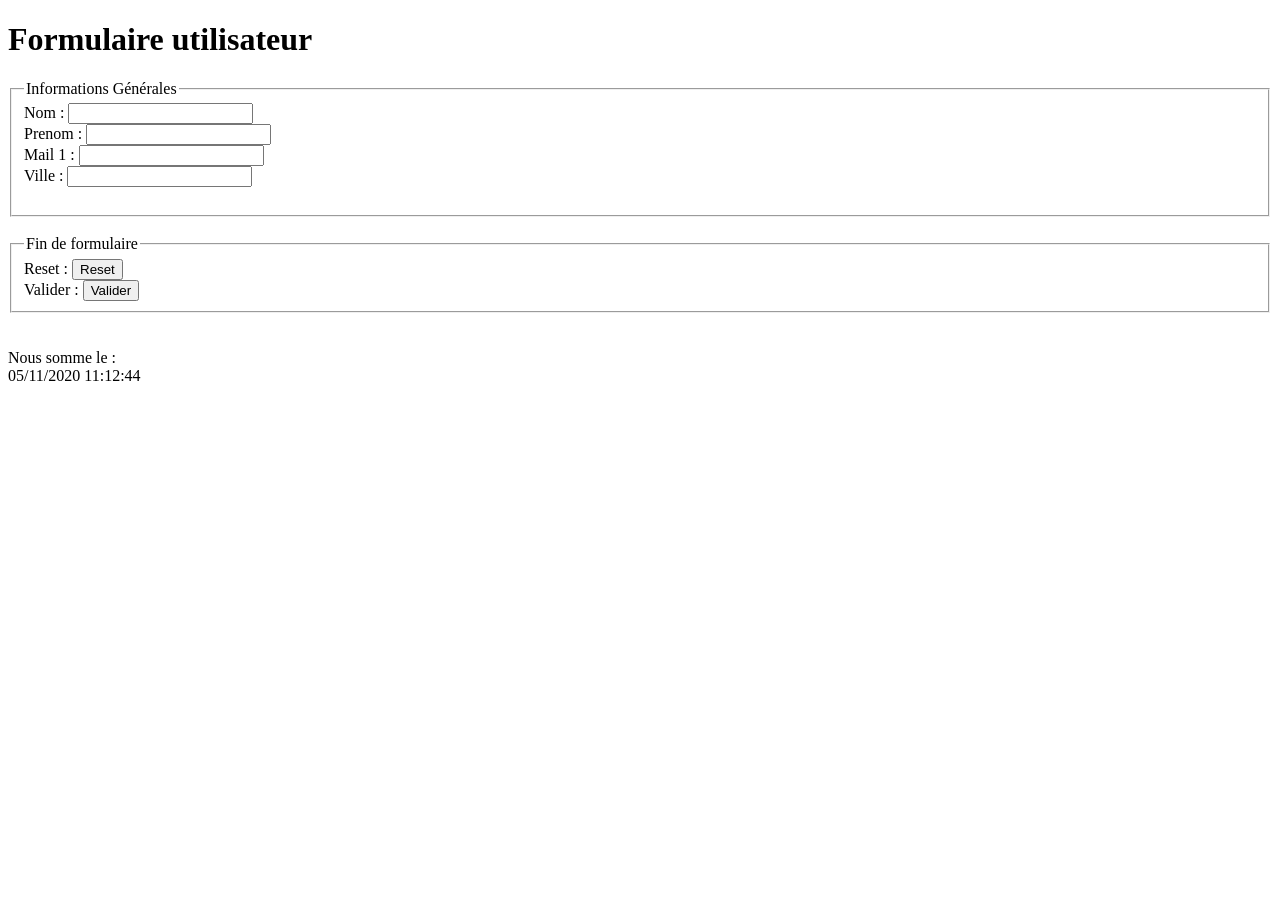
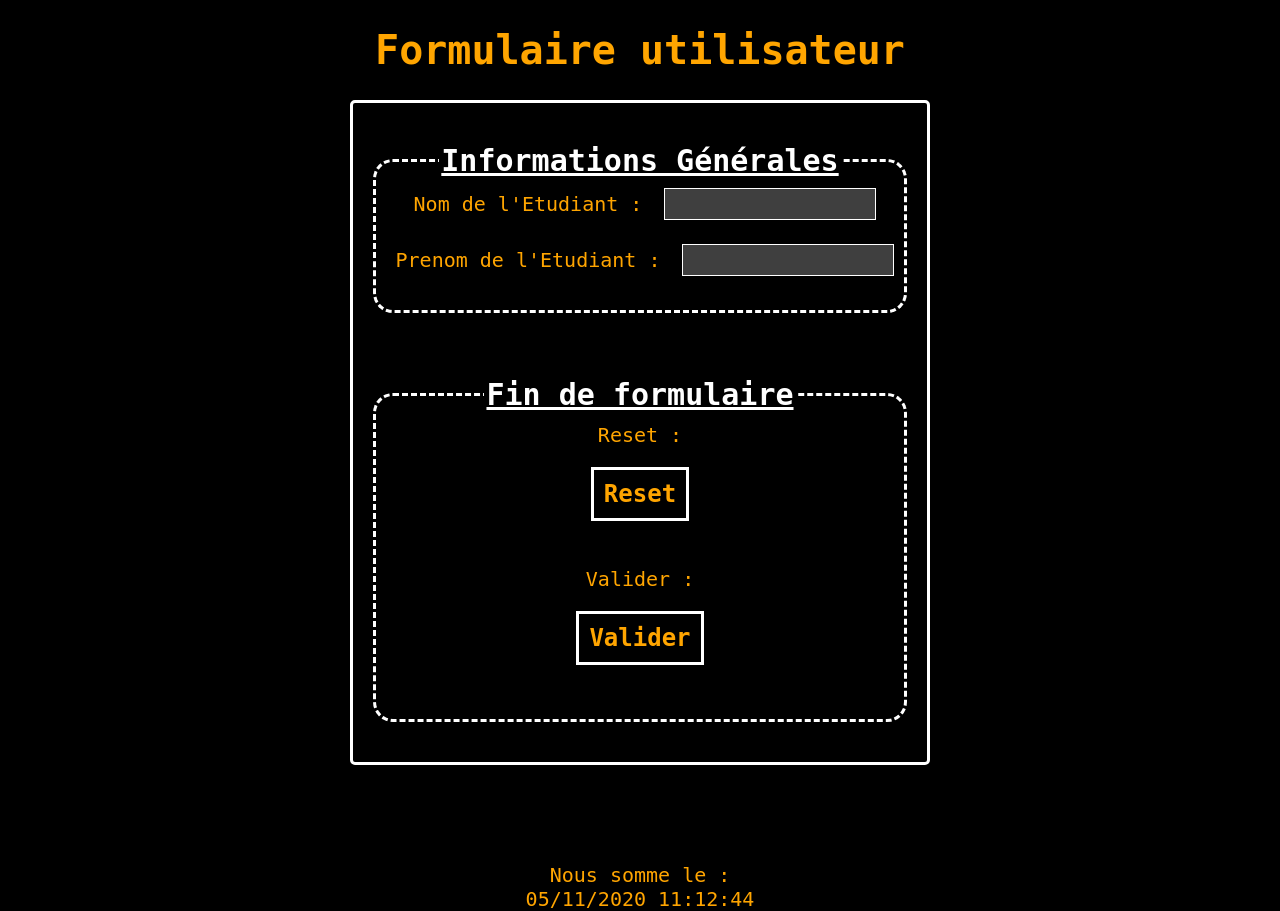
Before and after one commit to LucCornu1/DB_School_POO, a PHP site: page /PHP/Etudiant.PHP in a window 1280 px wide. Before the commit the page ends 381 px from the top, so only its background shows below. Run offline with PHP 8.4, Linux system fonts and the light colour scheme; data that the repository does not hold is empty.

Commit message:
Etudiant - PHP

```diff
--- a/CSS/ExamenBlanc_2019.CSS
+++ b/CSS/ExamenBlanc_2019.CSS
@@ -95,7 +95,7 @@ a:active {
 
 .box{
 	border: solid;
-	background-color: #E3560F;
+	background-color: #42507D;
 	width: 100%;
 	min-height: 50px;
 }
@@ -106,9 +106,9 @@ a:active {
 
 .form{
 	border: solid;
-	border-color: #BE6BE7;
+	border-color: #E3680F;
 
-	background-color: #BE6BE7;
+	background-color: #E3680F;
 	border-radius: 5%;
 	margin: auto;
 }
--- /dev/null
+++ b/CSS/LUCAS_style.CSS
@@ -0,0 +1,220 @@
+body
+{
+	background-color: black;
+	text-align: center;
+	font-family: monospace;
+	margin: 0;
+  font-size: 20px;
+  color: orange;
+}
+header{
+	background: radial-gradient(circle, rgba(0,0,0,1) 0%, rgba(217,124,47,1) 50%, rgba(0,0,0,1) 100%);
+	height: 100px;
+	font-size:36px;
+	padding: 20px;
+	margin-bottom: 50px;
+	font-weight: bold;
+	text-transform: uppercase;
+}
+pre{ /* var_dump php */
+	border: 5px solid white;
+	border-radius: 100px;
+	width: fit-content;
+	padding: 30px;
+	font-family: monospace;
+	margin: 20px auto 20px auto;
+	background-color: rgba(100, 100, 100, 0.3);
+}
+pre:hover{ /* survol var_dump php */
+	border-color: orange;
+	color: white;
+	cursor: cell;
+}
+
+hr{ /* séparation html */
+  border: 3px white solid;
+  border-radius: 50px;
+  padding: 1px;
+  margin: 10px 10px 10px 10px;
+  background-color: orange;
+}
+
+h2 h3{ /* h2 et h3 centré automatiquement, rarement utilisé */
+  margin: auto auto;
+  width: fit-content;
+}
+
+.container{ /* La plupart des divs doivent être de cette classe */
+  margin: 0 auto;
+  width: fit-content;
+  border: white 3px solid;
+  padding: 20px;
+  margin-bottom: 50px;
+  border-radius: 5px;
+}
+
+.btn{ /* mettre la classe .btn à tous les input de type button */
+  /*margin: auto auto;*/
+  display: block;
+  background-color: black;
+  color: orange;
+  font-weight: bold;
+  font-size: 24px;
+  border: 3px solid white;
+  font-family: monospace;
+  text-align: center;
+  padding: 10px;
+  width: fit-content;
+  margin: auto auto;
+  margin-top: 20px;
+  margin-bottom: 20px;
+	cursor: pointer;
+	outline: none;
+}
+.btn:hover{ /* au survol de l'élément précédent */
+	color: gold;
+	border-radius: 10px;
+	background-color: #2F2F2F;
+	outline: none;
+}
+.btn:active{ /* quand on clique dessus */
+	border-color: green;
+}
+
+.submit /* a mettre pour les inputs de type submit [CLASS] */
+{
+	background-color: #1e3799;
+	color: white;
+	border-style: none;
+	border-radius: 5px;
+	width: 150px;
+	height: 30px;
+	font-size: 24px;
+}
+.reset /* a mettre pour les inputs resets de formulaire [CLASS]*/
+{
+	background-color: #1e3799;
+	color: white;
+	border-style: none;
+	border-radius: 5px;
+	width: 150px;
+	height: 30px;
+	font-size: 24px;
+}
+
+.cLabel{ /* classe cLabel a mettre pour tous les labels voulus du formulaire */
+	margin: 10px 10px;
+	vertical-align: middle;
+	text-align: center;
+}
+.cLabel:hover{ /* au survol de l'élément précédent */
+	cursor: pointer;
+}
+
+.textInput{ /* input type text, classe textInput */
+	background-color: #3F3F3F;
+	color: orange;
+	font-family: monospace;
+	outline: none;
+	border: 1px groove white;
+	width: 200px;
+	height: 20px;
+	font-size: 20px;
+	padding: 5px;
+	vertical-align: middle;
+	text-align: center;
+}
+.textInput:hover{ /* au survol de l'élément précédent */
+	background-color: #5F5F5F;
+}
+
+.clDateDisplayer{ /* a utiliser avec l'api javascript weact_createElements_API => afficheur de date */
+	background-color: #5F5F5F;
+	color: orange;
+	font-size: 20px;
+	border: 2px solid white;
+	text-align: center;
+	vertical-align: middle;
+	width: fit-content;
+	padding: 20px;
+	margin: auto auto;
+	border-radius: 10px;
+	transition: 2s;
+}
+.clDateDisplayer:hover{ /* au survol de l'élément précédent */
+	transition: 2s;
+	background-color: #7F7F7F;
+	border-radius: 50px;
+	font-style: italic;
+}
+
+.systemError{ /* classe à mettre pour un élément d'erreur, par exemple : quand un étudiant n'a pas été trouvé */
+	color: darkred;
+	background: black;
+	font-weight: bolder;
+	font-size: 24px;
+	border: 3px orange dashed;
+	border-radius: 100px;
+	padding: 15px;
+	width: fit-content;
+	margin: 20px auto 0 auto;
+}
+.systemError:hover{ /* survol de l'élément précédent */
+	cursor:cell;
+ 	border-color: white;
+	color: red;
+}
+
+.fieldsetCat{ /* classe de fieldset d'un formulaire définie automatiquement avec l'api JS weact_createElements_API */
+	border: 3px white dashed;
+	border-radius: 20px;
+	padding: 10px;
+	width: fit-content;
+	margin: 20px auto 20px auto;
+}
+
+.fieldsetLegend{ /* classe de la légende du fieldset définie automatiquement avec l'api JS weact_createElements_API */
+	color: white;
+	font-size: 1.5em;
+	text-decoration: underline;
+	font-weight: bolder;
+}
+
+.dateInput{ /* type intput date classe dateInput */
+	outline: none;
+	border: 1px groove white;
+	font-size: 20px;
+	padding: 5px;
+	vertical-align: middle;
+	text-align: center;
+	color: orange;
+	font-family: monospace;
+	background-color: #3F3F3F;
+}
+.dateInput:hover{ /* survol de l'élément précédent */
+	outline: #5F5F5F;
+}
+
+.clDateDisplayer{ /* ... */
+	background-color: #5F5F5F;
+	color: orange;
+	font-size: 20px;
+	border: 2px solid white;
+	text-align: center;
+	vertical-align: middle;
+	width: fit-content;
+	padding: 20px;
+	margin: auto auto;
+	border-radius: 10px;
+	transition: 2s;
+}
+.clDateDisplayer:hover{ /* ... */
+	transition: 2s;
+	background-color: #7F7F7F;
+	border-radius: 50px;
+	font-style: italic;
+}
+
+#fieldset0{
+	width: 95%;
+}
--- a/PHP/Etudiant.PHP
+++ b/PHP/Etudiant.PHP
@@ -9,7 +9,7 @@ require_once("managerEtudiant.php");
 	<head>
 		<meta charset="utf-8"/>
 		<link rel="icon" href="">
-		<link rel="stylesheet" type="text/css" href="">
+		<link rel="stylesheet" type="text/css" href="../CSS/LUCAS_style.CSS">
 		<link rel="shortcut icon" type="image/x-icon" href="">
 		<script type="text/javascript" src="../JS/JS_DOM_Formulaire.js">
 
@@ -20,25 +20,64 @@ require_once("managerEtudiant.php");
 			echo $titre;
 			?>
 		</title>
+
+		<style type="text/css">
+			table, th, td{
+				border: 1px solid white;
+				color: white;
+				margin-left: 36%
+			}
+			table#jolie td:hover{
+				color: orange;
+				font-weight: bolder;
+				cursor: cell;
+			}
+			table{
+				border-collapse: collapse;
+			}
+			table.centre{
+				margin: auto;
+			}
+			table.centre td{
+				text-align: center;
+			}
+			table#jolie th{
+				background: black;
+				color: orange;
+				padding: 5px;
+			}
+			table#jolie tr:first-child{
+				background: #130f40;
+			}
+			table#jolie tr:nth-child(2n){
+				background: #1B1464;
+			}
+			table#jolie tr:nth-child(2n+3){
+				background: #130f40;
+			}
+			table tr:only-child{
+				background: red;
+			}
+		</style>
 	</head>
 
 	<body>
 		<h1 id="middle">Formulaire utilisateur</h1>
 
-		<div class="form">
+		<div class="container">
 		<form id="form" name="form" action="#" method="get">
 		<!--La méthode get renvoie les informations dans l'url de la page ouverte, l'action possède l'adresse de la page à ouvrir.-->
 
 			<input type=hidden name="hidden" id="hidden" value="Bonjour"/>
 			<!--Un input caché contenant la valeur "Bonjour" pour pouvoir commencer à 1 lors de la récupération des informations..-->
 
-			<fieldset id="Infos">
-				<legend>Informations Générales</legend>
+			<fieldset id="Infos" class="fieldsetCat">
+				<legend class="fieldsetLegend">Informations Générales</legend>
 
 				<script type="text/javascript">
 					let infos = document.getElementById("Infos");
 
-					let label = initLabel("nom", "Nom : ");
+					let label = initLabel("nom", "Nom de l'Etudiant : ");
 					infos.appendChild(label);
 
 					let nom = initInput("text", "nom", "nom");
@@ -46,9 +85,9 @@ require_once("managerEtudiant.php");
 					nom.setAttribute("size", "20");
 					infos.appendChild(nom);
 
-					createBreakline(infos, 1);
+					createBreakline(infos, 2);
 
-					label = initLabel("prenom", "Prenom : ");
+					label = initLabel("prenom", "Prenom de l'Etudiant : ");
 					infos.appendChild(label);
 
 					let prenom = initInput("text", "prenom", "prenom");
@@ -57,33 +96,20 @@ require_once("managerEtudiant.php");
 					infos.appendChild(prenom);
 
 					createBreakline(infos, 1);
+				</script>
 
-					createSoloMail();
-
-					label = initLabel("ville", "Ville : ");
-					infos.appendChild(label);
-
-					let ville = initInput("text", "ville", "ville");
-					prenom.setAttribute("maxlength", "20");
-					prenom.setAttribute("size", "20");
-					infos.appendChild(ville);
-
-					createBreakline(infos, 1);
-				</script>
 				<br>
 			</fieldset>
 			<!--Le fieldset permet de regrouper divers éléments du formulaire et d'y associer une légende.-->
 
 			<br>
 
-			<fieldset>
-				<legend>Fin de formulaire</legend>
-				<div id="BoutonsFormulaires">
-					<label for="reset">Reset : </label><input class="boutonsFormulaires" type="reset" name="reset" id="reset" value="Reset"/><br>
+			<fieldset class="fieldsetCat" id="fieldset0">
+				<legend class="fieldsetLegend">Fin de formulaire</legend>
+					<label for="reset" class="cLabel">Reset : </label><input class="btn" type="reset" name="reset" id="reset" value="Reset"/><br>
 					<!--Réception de l'information d'annulation du contenu du formulaire dans un input de type reset et d'id reset.-->
-					<label for="submit">Valider : </label><input class="boutonsFormulaires" type="submit" name="submit" id="submit" value="Valider" onClick="changePage()"/><br>
+					<label for="submit" class="cLabel">Valider : </label><input class="btn" type="submit" name="submit" id="submit" value="Valider" onClick="changePage()"/><br>
 					<!--Réception de l'information de soumission du contenu du formulaire dans un input de type submit et d'id submit. A envoyé dans une page traitement formulaire.-->
-				</div>
 				<!--Boutons pour annuler ou soumettre la saisie.-->
 			</fieldset>
 		</form>
@@ -96,17 +122,23 @@ require_once("managerEtudiant.php");
 
 			$E = new Etudiant;
 
-			$tab = array(
-				"id" => 1,
-				"Nom" => "DEMIEUX",
-				"Prenom" => "Saskia",
-				"Email" => "Saskia.DEMIEUX@mail.com",
-				"DDN" => "02/10/1998"
-			);
 
-			$E->hydrate($tab);
+			if(isset($_GET['nom']) && isset($_GET['prenom']))
+			{
+				$tab = array(
+					"Nom" => $_GET['nom'],
+					"Prenom" => $_GET['prenom']
+					);
 
-			$C->req_selectAll($E);
+				$E->hydrate($tab);
+
+				$stmt = $C->selectEtudiant($E);
+
+				if(isset($stmt))
+				{
+					$C->afficheEtudiant($stmt);
+				}
+			}
 		?>
 
 		<br>
--- a/PHP/managerEtudiant.PHP
+++ b/PHP/managerEtudiant.PHP
@@ -37,24 +37,41 @@ class managerEtudiant
 		return "Database=".$this->getDb();
 	}
 
-	public function req_selectAll(Etudiant $E)
+	public function selectEtudiant(Etudiant $E)
 	{
-		$req = "SELECT * FROM Etudiant WHERE id_Etudiant=".$E->getId();
+		$req = "SELECT libelle_Civilite, nom_Etudiant, prenom_Etudiant, email_Etudiant FROM Etudiant E, Civilite C WHERE nom_Etudiant = :NOM AND prenom_Etudiant = :PRENOM AND E.id_Civilite = C.id_Civilite";
 
+		//Envoie de la requête à la base
 		try
 		{
 			$stmt = $this->db->prepare($req);
+
+			$stmt->bindValue(":NOM", $E->getNom(), PDO::PARAM_STR);
+			$stmt->bindValue(":PRENOM", $E->getPrenom(), PDO::PARAM_STR);
+
 			$stmt->execute();
 
-			foreach($stmt as $row)
-			{
-				echo '<p>'.$row['id_Etudiant']." ".$row['nom_Etudiant']." ".$row['prenom_Etudiant']." ".$row['email_Etudiant']." ".$row['DDN_Etudiant'].'</p>';
-			}
+			return $stmt;
 		}
 		catch(PDOException $error)
 		{
 			echo $error->getMessage();
-			exit();
+			return NULL;
+		}
+	}
+
+	public function afficheEtudiant($stmt)
+	{
+		if($stmt->rowCount()>0)
+		{
+			foreach($stmt as $row)
+			{
+				echo "<table><th>CIVILITE</th><th>NOM</th><th>PRENOM</th><th>EMAIL</th>";
+				echo "<tr><td>".$row['libelle_Civilite']."</td><td>".$row['nom_Etudiant']."</td><td>".$row['prenom_Etudiant']."</td><td>".$row['email_Etudiant']."</td></tr>";
+				echo "</table>";
+			}
+		}else{
+			echo "La requête ne retourne rien";
 		}
 	}
 }
--- /dev/null
+++ b/index.php
@@ -0,0 +1,3 @@
+<?php
+	header("Location: ./HTML/Accueil.php");
+?>
```
Also changed, not shown: HTML/Accueil.php (renamed from index.html, +4 -5 lines), JS/JS_DOM_Formulaire.JS (+11 -5 lines).
